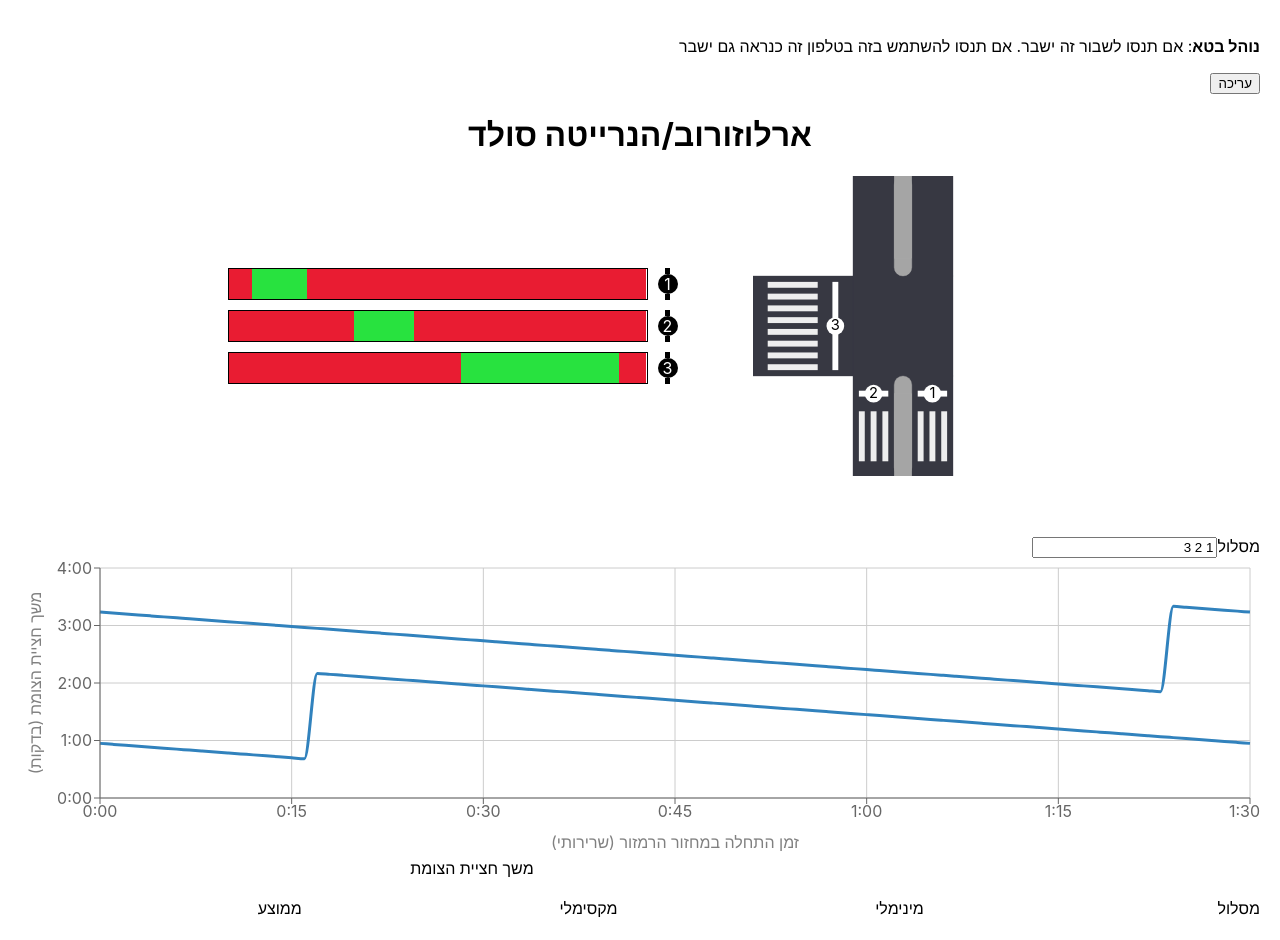
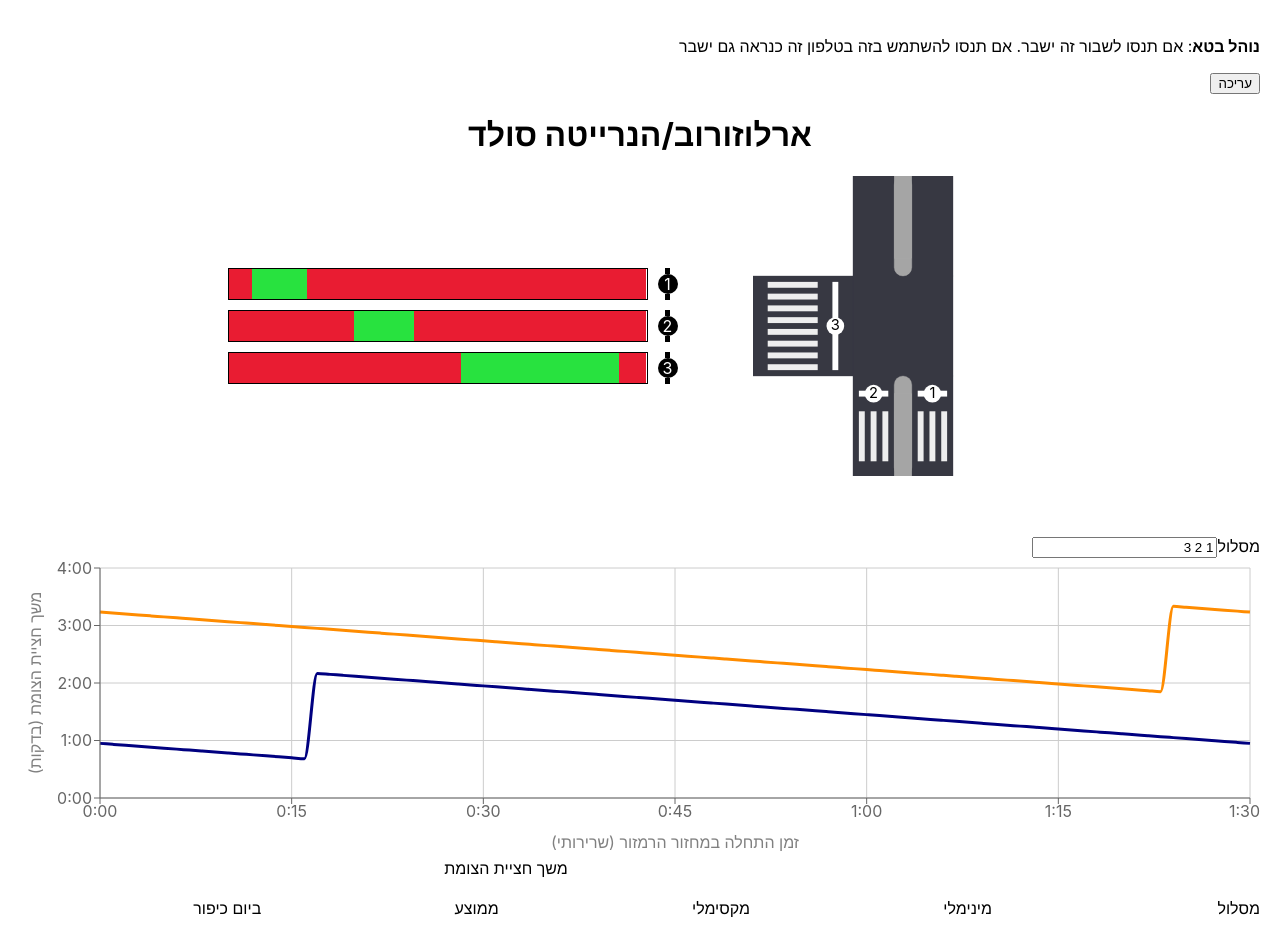
Before and after one commit to danfishgold/crosswalk-timing, a React (Vite) app: page / in a window 1280 px wide. Shown: the top 940 px of the page. Built offline with nearby package versions, Linux system fonts and the light colour scheme.

Commit message:
Extract logic to hooks and add a legend

```diff
--- a/src/Simulation/SimulationGraph.tsx
+++ b/src/Simulation/SimulationGraph.tsx
@@ -10,15 +10,17 @@ import {
 } from 'recharts'
 import { Cycle } from '../reducer'
 import { formatTimestamp } from '../utils'
+import { Journey } from './SimulationVisualization'
+import { JourneyDurationData } from './useJourneyDurations'
 
 export default function RechartsSimulationGraph({
   cycle,
+  journeys,
   data,
-  hasAsymmetricJourney,
 }: {
   cycle: Cycle
-  data: any
-  hasAsymmetricJourney: boolean
+  journeys: Journey[]
+  data: JourneyDurationData
 }) {
   return (
     <div style={{ direction: 'ltr' }}>
@@ -28,22 +30,17 @@ export default function RechartsSimulationGraph({
           margin={{ top: 10, right: 10, left: 20, bottom: 30 }}
         >
           <CartesianGrid stroke='#ccc' />
-          <Line
-            type='monotone'
-            dataKey='journeyDuration'
-            dot={false}
-            animationDuration={0}
-            strokeWidth={3}
-          />
-          {hasAsymmetricJourney && (
+          {journeys.map((journey) => (
             <Line
+              key={journey.key}
               type='monotone'
-              dataKey='reverseJourneyDuration'
+              dataKey={journey.key}
               dot={false}
+              stroke={journey.color}
               animationDuration={0}
               strokeWidth={3}
             />
-          )}
+          ))}
           <XAxis
             dataKey='timestamp'
             type='number'
--- a/src/Simulation/SimulationLegend.tsx
+++ b/src/Simulation/SimulationLegend.tsx
@@ -1,21 +1,73 @@
-export default function SimulationLegend() {
+import { crosswalkKey } from '../reducer'
+import { useSelector } from '../store'
+import { compact, formatTimestamp, sum } from '../utils'
+import { Journey } from './SimulationVisualization'
+import { JourneyDurationData } from './useJourneyDurations'
+
+export default function SimulationLegend({
+  journeys,
+  data,
+}: {
+  journeys: Journey[]
+  data: JourneyDurationData
+}) {
   return (
     <div
       style={{
         display: 'grid',
-        gridTemplateColumns: 'auto auto auto auto',
+        gridTemplateColumns: 'auto auto auto auto auto',
         gap: '20px',
       }}
     >
       <span />
-      <span style={{ gridColumn: 'span 3', textAlign: 'center' }}>
+      <span style={{ gridColumn: 'span 4', textAlign: 'center' }}>
         משך חציית הצומת
       </span>
       <span>מסלול</span>
       <span>מינימלי</span>
       <span>מקסימלי</span>
       <span>ממוצע</span>
-      <span>{[1, 2, 3].map((index) => index + 1).join(' → ')}</span>
+      <span>ביום כיפור</span>
+      {journeys.map((journey) => (
+        <JourneyRow key={journey.key} journey={journey} data={data} />
+      ))}
     </div>
   )
 }
+
+function JourneyRow({
+  journey,
+  data,
+}: {
+  journey: Journey
+  data: JourneyDurationData
+}) {
+  const stats = useStatistics(journey, data)
+  return (
+    <>
+      <span>
+        {journey.crosswalkIndexes.map((index) => index + 1).join(' → ')}
+      </span>
+      <span>{formatTimestamp(stats.min)}</span>
+      <span>{formatTimestamp(stats.max)}</span>
+      <span>{formatTimestamp(stats.mean)}</span>
+      <span>{formatTimestamp(stats.kippur)}</span>
+    </>
+  )
+}
+
+function useStatistics(
+  journey: Journey,
+  data: JourneyDurationData,
+): { min: number; max: number; mean: number; kippur: number } {
+  const walkTimes = useSelector((state) => state.walkTimes)
+
+  const durations = compact(data.map((datum) => datum[journey.key]))
+  const min = Math.min(...durations)
+  const max = Math.max(...durations)
+  const mean = sum(durations) / durations.length
+  const kippur = sum(
+    journey.crosswalkIds.map((id) => walkTimes[crosswalkKey(id)] ?? Infinity),
+  )
+  return { min, max, mean, kippur }
+}
--- a/src/Simulation/SimulationVisualization.tsx
+++ b/src/Simulation/SimulationVisualization.tsx
@@ -1,18 +1,66 @@
-import { Cycle } from '../reducer'
+import { CrosswalkId, Cycle, selectCrosswalkIds } from '../reducer'
+import { useSelector } from '../store'
+import { compact, mod } from '../utils'
 import SimulationGraph from './SimulationGraph'
 import SimulationLegend from './SimulationLegend'
 import useJourneyDurations from './useJourneyDurations'
 
 export default function SimulationVisualization({ cycle }: { cycle: Cycle }) {
-  const { data, hasAsymmetricJourney } = useJourneyDurations(cycle)
+  const journeys = useJourneys()
+  const data = useJourneyDurations(cycle, journeys)
   return (
     <div>
-      <SimulationGraph
-        cycle={cycle}
-        data={data}
-        hasAsymmetricJourney={hasAsymmetricJourney}
-      />
-      <SimulationLegend />
+      <SimulationGraph cycle={cycle} journeys={journeys} data={data} />
+      <SimulationLegend journeys={journeys} data={data} />
     </div>
   )
 }
+
+export type Journey = {
+  crosswalkIndexes: number[]
+  crosswalkIds: CrosswalkId[]
+  key: string
+  color: string
+}
+
+const journeyColors = ['navy', 'darkorange']
+
+function useJourneys(): Journey[] {
+  const crosswalkIds = useSelector(selectCrosswalkIds)
+  const inputJourneyIndexes = useSelector((state) => state.journeyIndexes)
+  const journeyIndexes = isAsymmetric(inputJourneyIndexes)
+    ? [inputJourneyIndexes, [...inputJourneyIndexes].reverse()]
+    : [inputJourneyIndexes]
+
+  const journeys = compact(
+    journeyIndexes.map((indexes, journeyIndex) => {
+      try {
+        const ids = indexes.map((index) => crosswalkId(index, crosswalkIds))
+        const key = indexes.join('->')
+        return {
+          crosswalkIndexes: indexes,
+          crosswalkIds: ids,
+          key,
+          color: journeyColors[mod(journeyIndex, journeyColors.length)],
+        }
+      } catch {
+        return null
+      }
+    }),
+  )
+
+  return journeys
+}
+
+function isAsymmetric(indexes: number[]): boolean {
+  const keys = indexes.join(',')
+  const reverseKeys = [...indexes].reverse().join(',')
+  return keys !== reverseKeys
+}
+
+function crosswalkId(index: number, crosswalkIds: CrosswalkId[]): CrosswalkId {
+  if (index < 0 || index >= crosswalkIds.length) {
+    throw new Error(`Crosswalk index (${index}) out of range`)
+  }
+  return crosswalkIds[index]
+}
--- a/src/Simulation/useJourneyDurations.ts
+++ b/src/Simulation/useJourneyDurations.ts
@@ -1,70 +1,57 @@
 import { useMemo } from 'react'
-import {
-  CrosswalkId,
-  crosswalkKey,
-  Cycle,
-  selectCanonicalWaitTimes,
-  selectCrosswalkIds,
-} from '../reducer'
+import { Cycle, selectCanonicalWaitTimes } from '../reducer'
 import { useSelector } from '../store'
 import { mod, range } from '../utils'
+import { Journey } from './SimulationVisualization'
 import { journeyDurationOverCycle } from './waitTimes'
 
-export default function useJourneyDurations(cycle: Cycle) {
+export type JourneyDurationData = {
+  timestamp: number
+  [journey: string]: number | undefined
+}[]
+
+export default function useJourneyDurations(
+  cycle: Cycle,
+  journeys: Journey[],
+): JourneyDurationData {
   const canonicalWaitTimes = useSelector(selectCanonicalWaitTimes)
   const walkTimes = useSelector((state) => state.walkTimes)
-  const crosswalkIds = useSelector(selectCrosswalkIds)
-  const journeyIndexes = useSelector((state) => state.journeyIndexes)
 
-  const journeyCrosswalkIds = useMemo(() => {
-    if (
-      Math.min(...journeyIndexes) < 0 ||
-      Math.max(...journeyIndexes) >= crosswalkIds.length
-    ) {
-      return []
-    } else {
-      return journeyIndexes.map((index) => crosswalkIds[index])
-    }
-  }, [crosswalkIds, journeyIndexes])
-
-  const hasAsymmetricJourney = isAsymmetric(journeyCrosswalkIds)
-
-  const [canonicalDurations, canonicalReverseDurations] = useMemo(() => {
-    return [
+  const canonicalDurations: Record<string, number[] | null> = useMemo(
+    () =>
+      Object.fromEntries(
+        journeys.map((journey) => [
+          journey.key,
           journeyDurationOverCycle(
-        journeyCrosswalkIds,
+            journey.crosswalkIds,
             canonicalWaitTimes,
             walkTimes,
             cycle.duration,
           ),
-      journeyDurationOverCycle(
-        [...journeyCrosswalkIds].reverse(),
-        canonicalWaitTimes,
-        walkTimes,
-        cycle.duration,
+        ]),
       ),
-    ]
-  }, [journeyCrosswalkIds, canonicalWaitTimes, cycle.duration])
+    [journeys, canonicalWaitTimes, cycle.duration],
+  )
 
-  const data = useMemo(
+  const data: JourneyDurationData = useMemo(
     () =>
-      range(cycle.duration + 1).map((timestamp) => ({
-        timestamp,
-        journeyDuration:
-          canonicalDurations?.[mod(timestamp + cycle.offset, cycle.duration)],
-        reverseJourneyDuration:
-          canonicalReverseDurations?.[
+      range(cycle.duration + 1).map((timestamp) => {
+        const dataPoints: Record<string, number | undefined> =
+          Object.fromEntries(
+            journeys.map((journey) => [
+              journey.key,
+              canonicalDurations[journey.key]?.[
                 mod(timestamp + cycle.offset, cycle.duration)
               ],
-      })),
-    [canonicalDurations, canonicalReverseDurations, cycle],
+            ]),
+          )
+        return {
+          timestamp,
+          ...dataPoints,
+        }
+      }),
+    [canonicalDurations, cycle.duration, cycle.offset],
   )
 
-  return { data, hasAsymmetricJourney }
+  return data
 }
-
-function isAsymmetric(journey: CrosswalkId[]): boolean {
-  const keys = journey.map(crosswalkKey).join(',')
-  const reverseKeys = [...journey].reverse().map(crosswalkKey).join(',')
-  return keys !== reverseKeys
-}
--- a/src/Simulation/waitTimes.ts
+++ b/src/Simulation/waitTimes.ts
@@ -47,3 +47,7 @@ export function journeyDurationOverCycle(
     return null
   }
 }
+
+export function journeyKey(journey: CrosswalkId[]): string {
+  return journey.map(crosswalkKey).join('->')
+}
```
Lines whose indentation alone changed are shown as unchanged.
